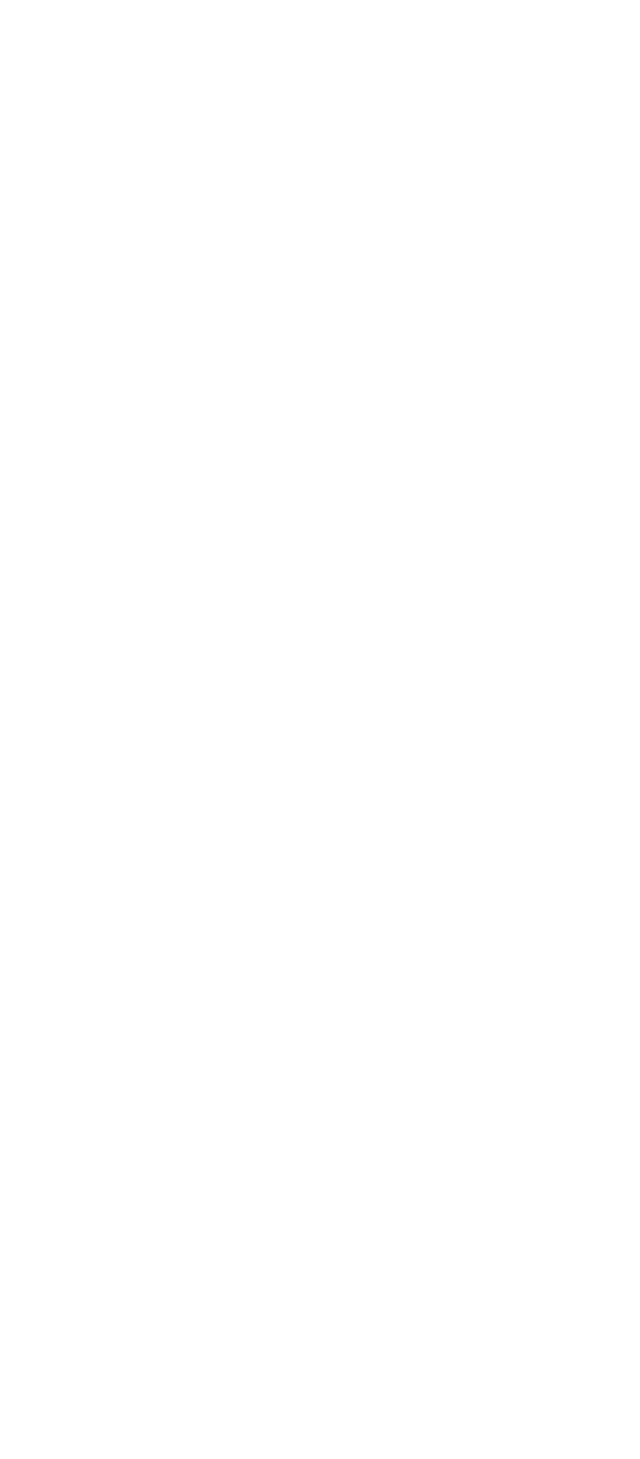
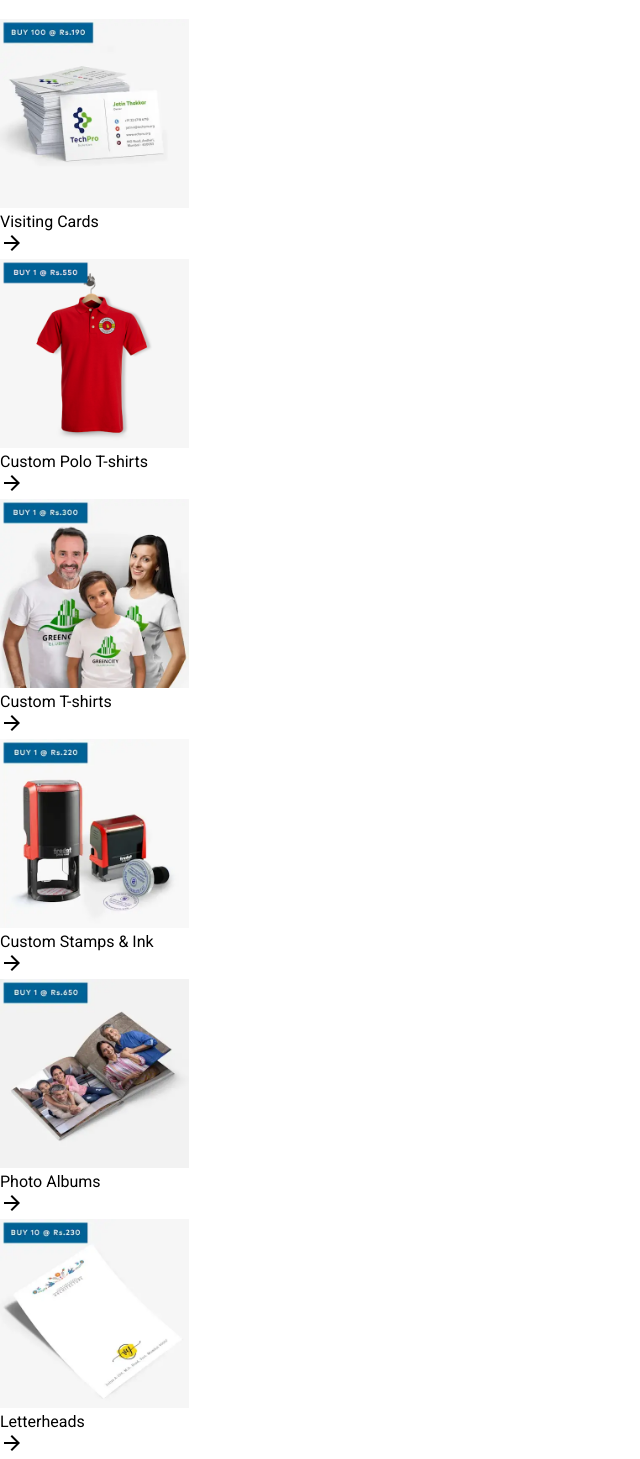
Before and after one commit to shahid-anwar/Vista-Print, a React (Vite) app in the folder vista/: page / in a window 1280 px wide. Shown: the part 805-2264 px from the top of the page, without its empty margins (0-640 px from the left). Before the commit the page ends 800 px from the top, so only its background shows below. Built offline with nearby package versions, Linux system fonts and the light colour scheme.

Commit message:
Second Row Started

```diff
--- a/vista/index.html
+++ b/vista/index.html
@@ -7,6 +7,10 @@
     <title>Vite + React</title>
     <link rel="preconnect" href="https://fonts.googleapis.com" />
     <link rel="preconnect" href="https://fonts.gstatic.com" crossorigin />
+    <link
+      rel="stylesheet"
+      href="https://fonts.googleapis.com/css2?family=Material+Symbols+Outlined:opsz,wght,FILL,GRAD@20..48,100..700,0..1,-50..200"
+    />
     <link
       href="https://fonts.googleapis.com/css2?family=Roboto:ital,wght@0,100;0,300;0,400;0,500;0,700;0,900;1,100;1,300;1,400;1,500;1,700;1,900&display=swap"
       rel="stylesheet"
--- a/vista/src/Component/Header/Section.jsx
+++ b/vista/src/Component/Header/Section.jsx
@@ -164,6 +164,77 @@ const Section = () => {
           </Slider>
         </div>
       </div>
+      <div className="popular-products">
+        <div className="title-popular">
+          <h2>Our Most Popular Products</h2>
+        </div>
+        <div className="popular-cards">
+          <div className="image-popular">
+            <img src="assets/second-row/1.webp" height="189px" width="189px" />
+          </div>
+          <div className="popular-contents">
+            <div className="name">Visiting Cards</div>
+            <div className="arrow">
+              <span className="material-symbols-outlined">arrow_forward</span>
+            </div>
+          </div>
+        </div>
+        <div className="popular-cards">
+          <div className="image-popular">
+            <img src="assets/second-row/2.webp" height="189px" width="189px" />
+          </div>
+          <div className="popular-contents">
+            <div className="name">Custom Polo T-shirts</div>
+            <div className="arrow">
+              <span className="material-symbols-outlined">arrow_forward</span>
+            </div>
+          </div>
+        </div>
+        <div className="popular-cards">
+          <div className="image-popular">
+            <img src="assets/second-row/3.webp" height="189px" width="189px" />
+          </div>
+          <div className="popular-contents">
+            <div className="name">Custom T-shirts</div>
+            <div className="arrow">
+              <span className="material-symbols-outlined">arrow_forward</span>
+            </div>
+          </div>
+        </div>
+        <div className="popular-cards">
+          <div className="image-popular">
+            <img src="assets/second-row/4.webp" height="189px" width="189px" />
+          </div>
+          <div className="popular-contents">
+            <div className="name">Custom Stamps & Ink</div>
+            <div className="arrow">
+              <span className="material-symbols-outlined">arrow_forward</span>
+            </div>
+          </div>
+        </div>
+        <div className="popular-cards">
+          <div className="image-popular">
+            <img src="assets/second-row/5.webp" height="189px" width="189px" />
+          </div>
+          <div className="popular-contents">
+            <div className="name">Photo Albums</div>
+            <div className="arrow">
+              <span className="material-symbols-outlined">arrow_forward</span>
+            </div>
+          </div>
+        </div>
+        <div className="popular-cards">
+          <div className="image-popular">
+            <img src="assets/second-row/6.webp" height="189px" width="189px" />
+          </div>
+          <div className="popular-contents">
+            <div className="name">Letterheads</div>
+            <div className="arrow">
+              <span className="material-symbols-outlined">arrow_forward</span>
+            </div>
+          </div>
+        </div>
+      </div>
     </div>
   );
 };
```
Also changed, not shown: vista/public/assets/second-row/2.webp.
